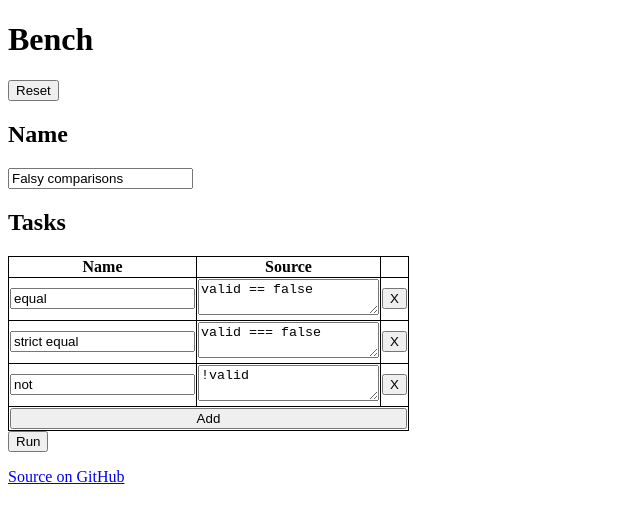
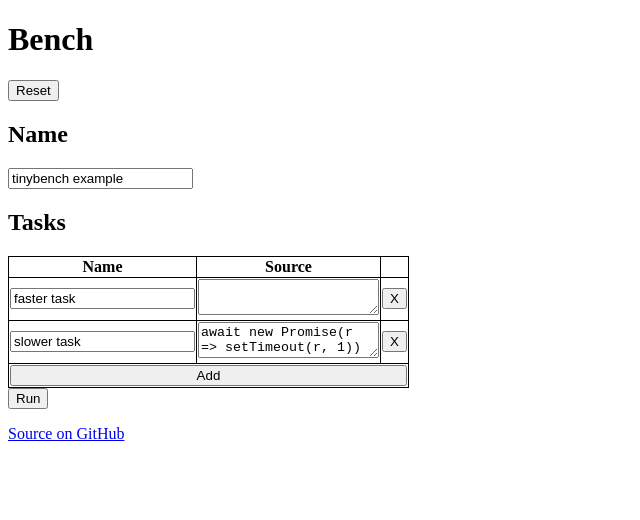
Before and after one commit to nickmccurdy/bench, a React (Vite) app: page / in a window 1280 px wide. Shown: the top 520 px of the page, without its empty margins (0-640 px from the left). Built offline with nearby package versions, Linux system fonts and the light colour scheme.

Commit message:
Use working async tinybench example

```diff
--- a/src/App.tsx
+++ b/src/App.tsx
@@ -1,6 +1,11 @@
 import { useState } from "react";
-import Bench from "tinybench";
+import Bench, { Fn } from "tinybench";
 import initialValues from "./initialValues.json";
+
+// eslint-disable-next-line @typescript-eslint/no-empty-function
+const AsyncFunction = (async () => {}).constructor as new (
+	...args: string[]
+) => Fn;
 
 export default function App() {
 	const [{ name, tasks }, setState] = useState(initialValues);
@@ -17,8 +22,7 @@ export default function App() {
 					const bench = new Bench();
 
 					for (const { name, source } of tasks) {
-						// eslint-disable-next-line @typescript-eslint/no-implied-eval
-						bench.add(name, new Function(source) as () => unknown);
+						bench.add(name, new AsyncFunction(source));
 					}
 
 					await bench.run();
--- a/src/initialValues.json
+++ b/src/initialValues.json
@@ -1,17 +1,13 @@
 {
-	"name": "Falsy comparisons",
+	"name": "tinybench example",
 	"tasks": [
 		{
-			"name": "equal",
-			"source": "valid == false"
+			"name": "faster task",
+			"source": ""
 		},
 		{
-			"name": "strict equal",
-			"source": "valid === false"
-		},
-		{
-			"name": "not",
-			"source": "!valid"
+			"name": "slower task",
+			"source": "await new Promise(r => setTimeout(r, 1))"
 		}
 	]
 }
```
